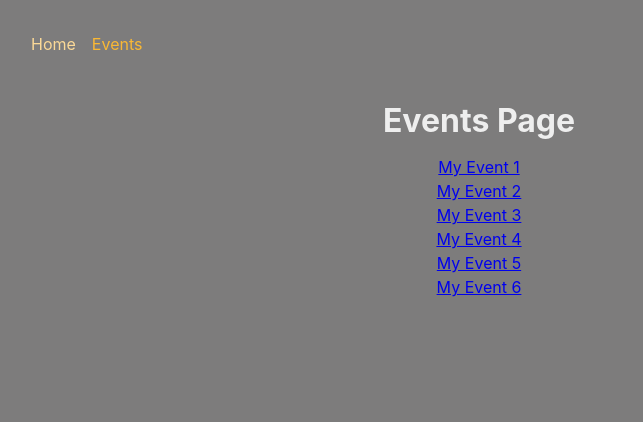
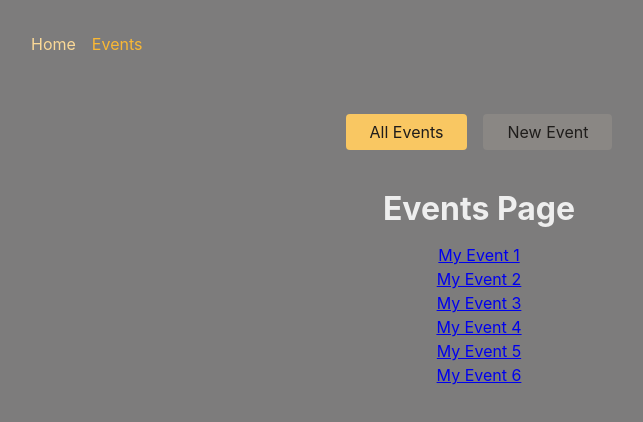
Before and after one commit to sturner001/react-router-adv, a React (Create React App) app: page /events in a window 1280 px wide. Shown: the top 422 px of the page, without its empty margins (161-804 px from the left). Built offline with nearby package versions, Linux system fonts and the light colour scheme.

Commit message:
implemented changes concerning nested nav bar

```diff
--- a/src/App.js
+++ b/src/App.js
@@ -30,6 +30,7 @@ import EventsPage from './pages/Events';
 import NewEventPage from './pages/NewEvent';
 import EditEventPage from './pages/EditEvent';
 import EventDetailPage from './pages/EventDetail';
+import EventsRootLoyout from './pages/EventsRoot';
 
 
 const router = createBrowserRouter([
@@ -38,12 +39,17 @@ const router = createBrowserRouter([
     element: <RootLayout />,
     errorElement: <ErrorPage />,
     children: [
-      { path: '/', element: <HomePage /> },
-      { path: '/events', element: <EventsPage /> },
-      { path: '/events/:id', element: <EventDetailPage /> },
-      { path: '/events/new', element: <NewEventPage /> },
-
-      { path: '/events/:id/edit', element: <EditEventPage /> }
+      { index: true, element: <HomePage /> },
+      {
+        path: 'events',
+        element: <EventsRootLoyout />,
+        children: [
+          { path: '', element: <EventsPage /> },
+          { path: ':eventId', element: <EventDetailPage /> },
+          { path: 'new', element: <NewEventPage /> },
+          { path: ':eventId/edit', element: <EditEventPage /> },
+        ],
+      },
     ],
   }
 ]);
--- a/src/components/EventsNavigation.js
+++ b/src/components/EventsNavigation.js
@@ -1,3 +1,5 @@
+import { NavLink } from 'react-router-dom'
+
 import classes from './EventsNavigation.module.css';
 
 function EventsNavigation() {
@@ -6,10 +8,25 @@ function EventsNavigation() {
       <nav>
         <ul className={classes.list}>
           <li>
-            <a href="/events">All Events</a>
+            <NavLink
+              to="/events"
+              className={({ isActive }) =>
+                isActive ? classes.active : undefined
+              }
+              end
+            >
+              All Events
+            </NavLink>
           </li>
           <li>
-            <a href="/events/new">New Event</a>
+            <NavLink
+              to="/events/new"
+              className={({ isActive }) =>
+                isActive ? classes.active : undefined
+              }
+            >
+              New Event
+            </NavLink>
           </li>
         </ul>
       </nav>
--- a/src/pages/EventDetail.js
+++ b/src/pages/EventDetail.js
@@ -5,7 +5,7 @@ const EventDetailPage = () => {
     return (
         <>
             <h1>Event Detail Page</h1>
-            <p>{params.id}</p>
+            <p>{params.eventId}</p>
             <p><Link to=".." relative="path" >Back To Events</Link></p>
         </>
     );
--- a/src/pages/Events.js
+++ b/src/pages/Events.js
@@ -17,7 +17,7 @@ const EventsPage = () => {
             <ul>
                 {EVENTS.map((event) => (
                     <li key={event.id} >
-                        <Link to={`/events/${event.id}`}>{event.title}</Link>
+                        <Link to={event.id}>{event.title}</Link>
                     </li>
                 ))}
             </ul>
--- /dev/null
+++ b/src/pages/EventsRoot.js
@@ -0,0 +1,13 @@
+import { Outlet } from 'react-router-dom';
+import EventsNavigation from '../components/EventsNavigation';
+
+const EventsRootLoyout = () => {
+    return (
+        <>
+            <EventsNavigation />
+            <Outlet />
+        </>
+    );
+}
+
+export default EventsRootLoyout;
```
